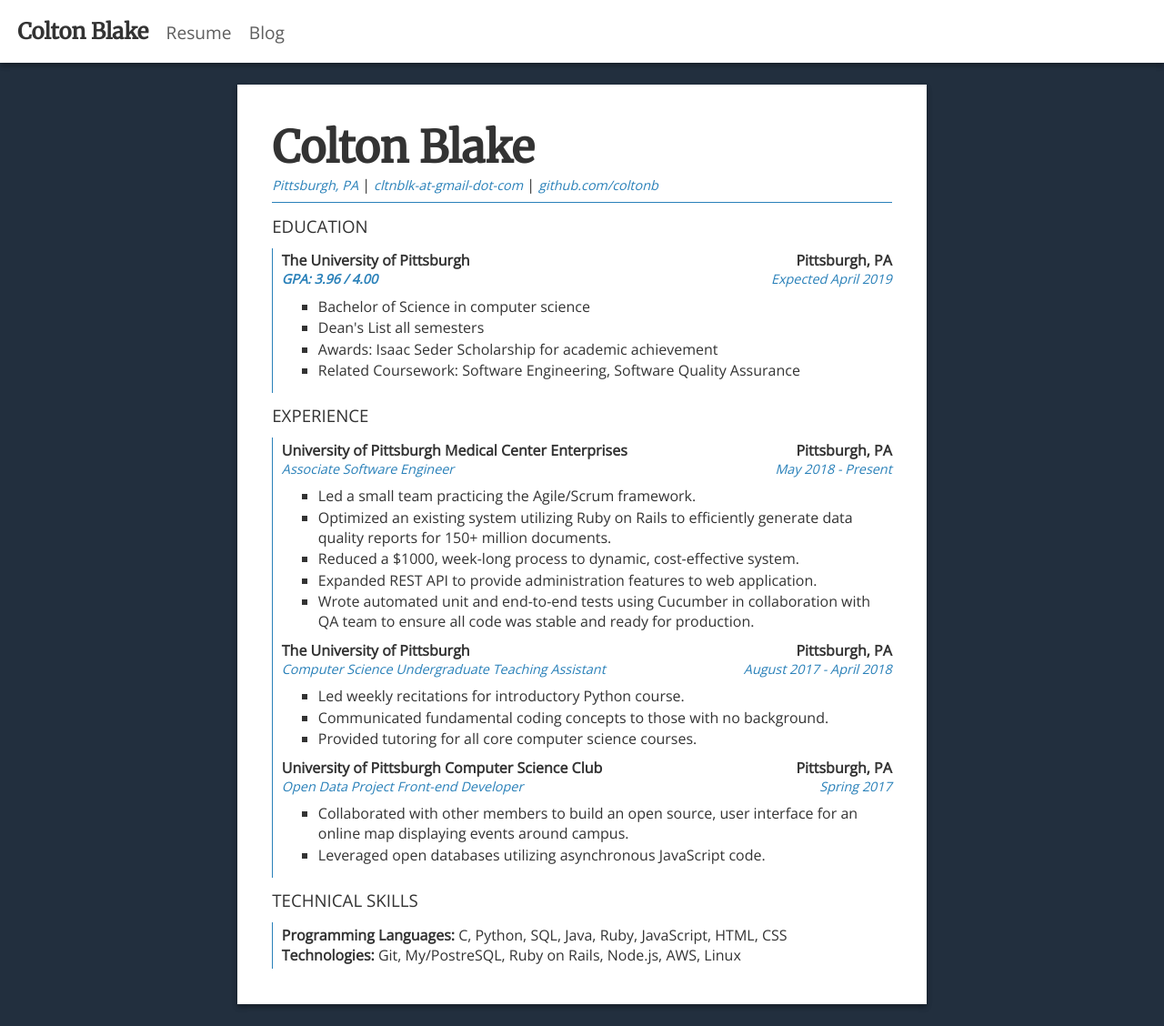
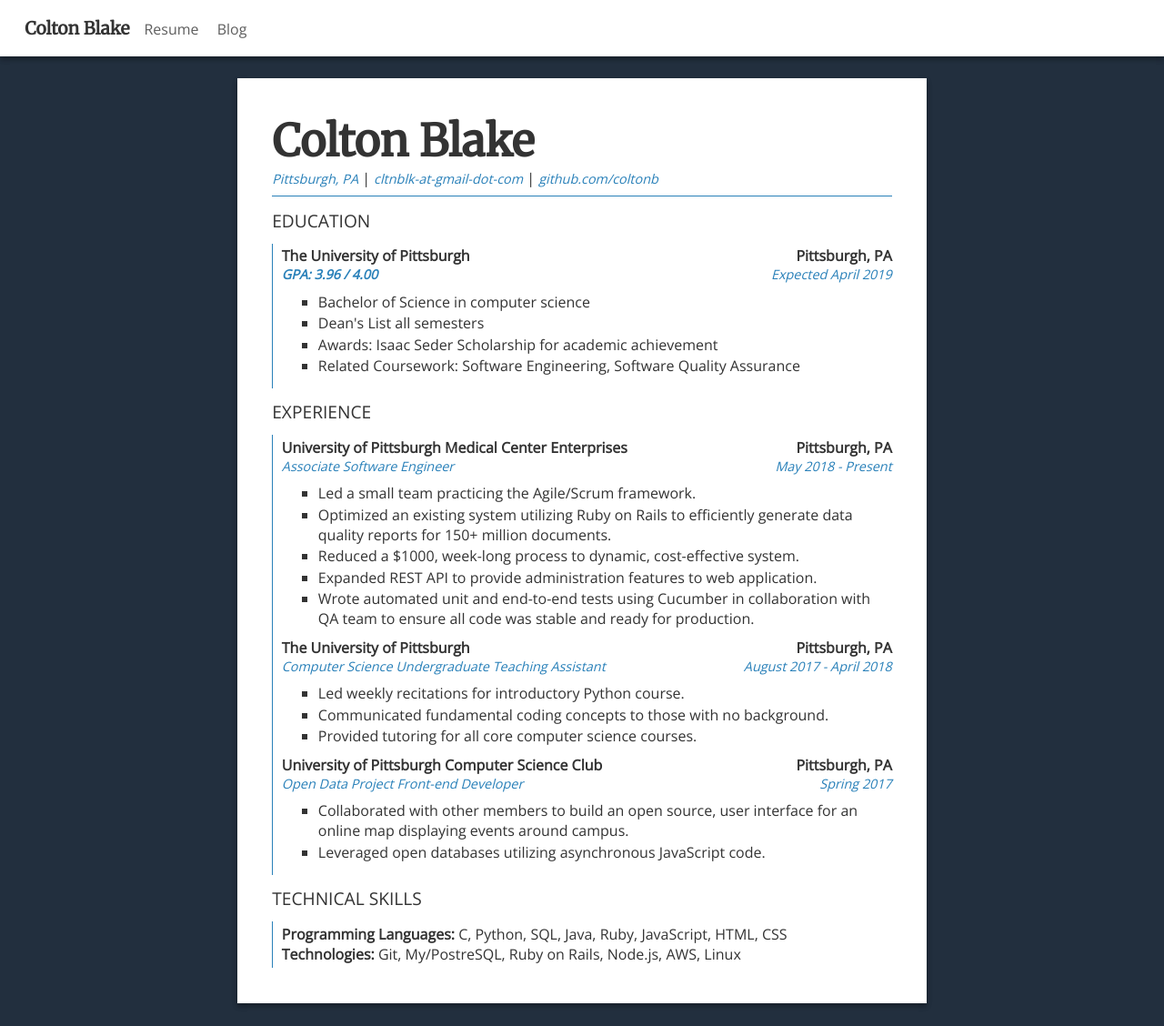
Before and after one commit to coltonb/resume, a Jekyll site: the page built from index.html, in a window 1280 px wide. Shown: the whole page at 91% size. Built offline with Jekyll 4.4.1, drawn with Linux system fonts in a browser that asks for light colours.

Commit message:
Final touches

```diff
--- a/_includes/nav.html
+++ b/_includes/nav.html
@@ -1,5 +1,7 @@
 <nav class="paper">
-    <h2>Colton Blake</h2>
+  <h2><a href="/">Colton Blake</a></h2>
+  <div class="nav-links">
     <a href="/">Resume</a>
     <a href="/2018/03/11/new-site">Blog</a>
+  </div>
 </nav>
--- a/assets/css/style.css
+++ b/assets/css/style.css
@@ -8,11 +8,11 @@
   --paper-shadow: 0 3px 6px rgba(0, 0, 0, 0.16), 0 3px 6px rgba(0, 0, 0, 0.23);
   --primary-font: "Open Sans", sans-serif;
   --secondary-font: "Merriweather", serif;
+  font-size: 12pt;
 }
 
 body {
   font-family: var(--primary-font);
-  font-size: 12pt;
   color: var(--text-primary-color);
   background-color: var(--bg-color);
   margin: 0;
@@ -20,15 +20,6 @@
 
 a {
   text-decoration: none;
-}
-
-nav > a {
-  color: var(--text-secondary-color);
-  margin-left: 1em;
-  font-size: 1.2em;
-}
-
-em > a {
   color: inherit;
 }
 
@@ -39,12 +30,16 @@
 }
 
 em {
-  font-size: 0.9em;
+  font-size: 0.9rem;
   color: var(--accent-color);
 }
 
 h1 {
-  font-size: 3em;
+  font-size: 3rem;
+}
+
+h2, h3 {
+  font-size: 1.2rem;
 }
 
 h1, h2 {
@@ -70,6 +65,20 @@
   display: flex;
   flex-direction: row;
   align-items: baseline;
+}
+
+nav a {
+  padding-left: 0.5rem;
+  padding-right: 0.5rem;
+  transition: color 0.2s ease;
+}
+
+nav .nav-links {
+  color: var(--text-secondary-color);
+}
+
+nav a:hover {
+  color: var(--accent-color);
 }
 
 #content-container {
@@ -114,6 +123,8 @@
   }
   body {
     background: none;
+  }
+  :root {
     font-size: 8pt;
   }
 }
@@ -156,6 +167,6 @@
 }
 
 .right-align {
-  margin-left: 1em;
+  margin-left: 1rem;
   text-align: right;
 }
```
